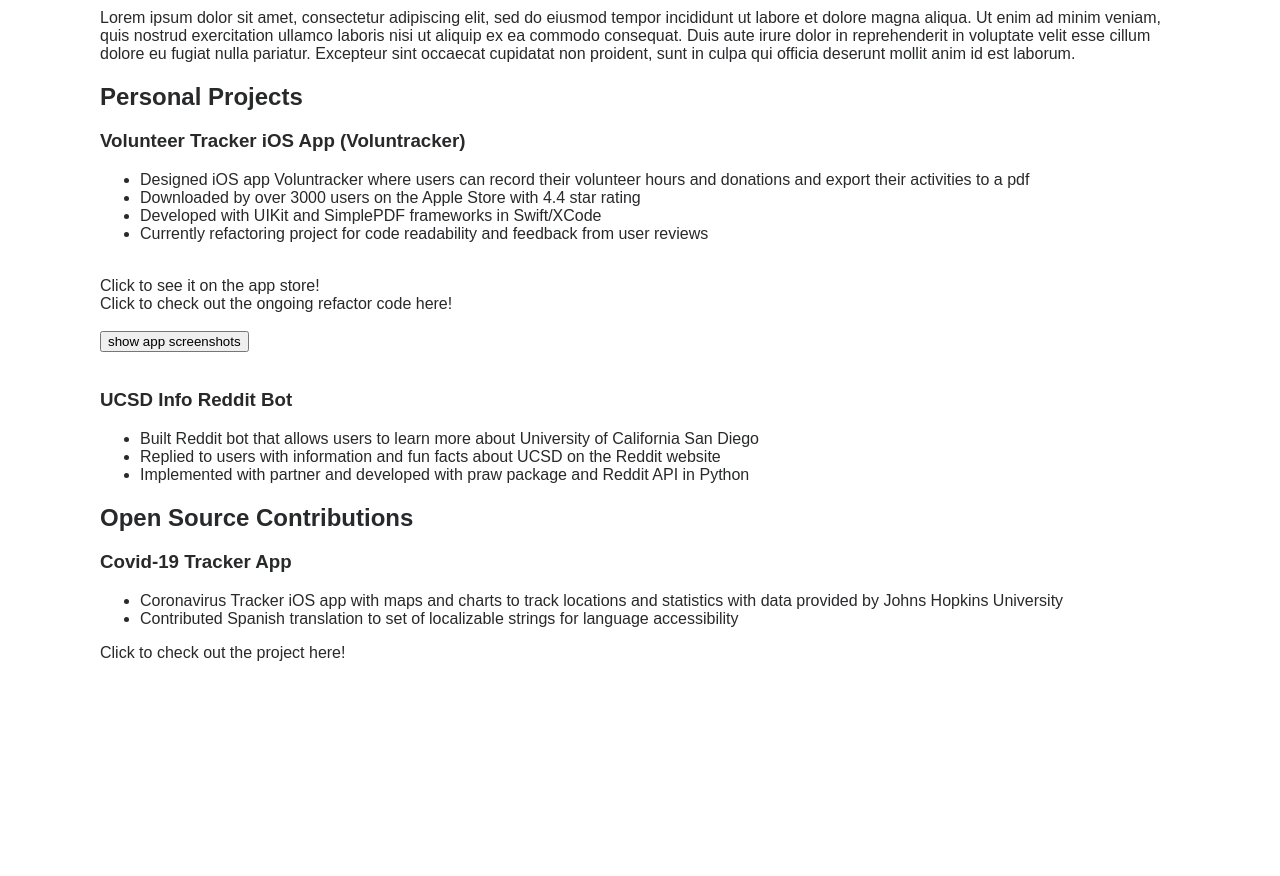
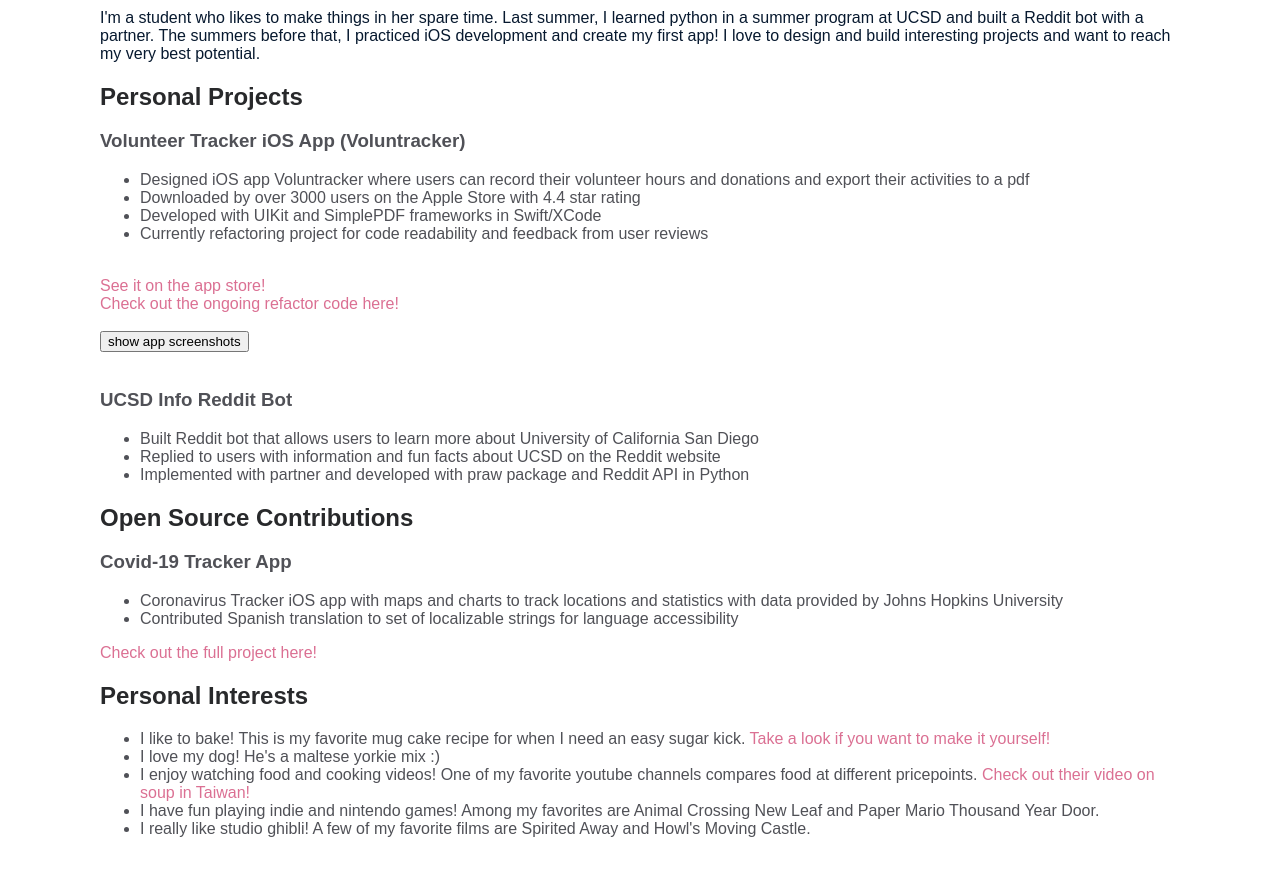
Before and after one commit to ejewik/HTML-CSS-Portfolio-Practice, a plain HTML site: page index.html in a window 1280 px wide. Shown: the part 840-1716 px from the top of the page. Before the commit the page ends 1602 px from the top, so only its background shows below. Drawn offline with nearby package versions, Linux system fonts and the light colour scheme; a script that the page names is missing.

Commit message:
Add interests section and small ui changes
- finalized mvp

```diff
--- a/index.html
+++ b/index.html
@@ -11,8 +11,8 @@
 <body>
     <div class="navbar">
         <a href="index.html">Home</a>
-        <a href="project-page.html">Projects</a>
-        <a href="interest-page.html">Interests</a>
+        <a href="#projects">Projects</a>
+        <a href="#interests">Interests</a>
         <a href="https://github.com/ejewik/" class="right">Github</a>
         <a href="https://www.linkedin.com/in/emily-jewik-65b373195/" class="right">Linkedin</a>
     </div>
@@ -29,8 +29,12 @@
 
         <div id="content">
             <h1>Welcome to my personal portfolio!</h1>
-            <p>Lorem ipsum dolor sit amet, consectetur adipiscing elit, sed do eiusmod tempor incididunt ut labore et dolore magna aliqua. Ut enim ad minim veniam, quis nostrud exercitation ullamco laboris nisi ut aliquip ex ea commodo consequat. Duis aute irure dolor in reprehenderit in voluptate velit esse cillum dolore eu fugiat nulla pariatur. Excepteur sint occaecat cupidatat non proident, sunt in culpa qui officia deserunt mollit anim id est laborum.</p>
-            <h2>Personal Projects</h2>
+            <p>I'm a student who likes to make things in her spare time. Last summer, I learned python
+                in a summer program at UCSD and built a Reddit bot with a partner. The summers before that,
+                I practiced iOS development and create my first app! I love to design and build interesting
+                projects and want to reach my very best potential.
+            </p>
+            <h2 id="projects">Personal Projects</h2>
             <h3>Volunteer Tracker iOS App (Voluntracker) </h3>
             <ul>
                 <li>Designed iOS app Voluntracker where users can record their volunteer hours and donations and export their activities to a pdf</li>
@@ -39,9 +43,9 @@
                 <li>Currently refactoring project for code readability and feedback from user reviews</li>
             </ul>
             <br>
-            <a href="https://apps.apple.com/us/app/voluntracker-hours-donation/id1424421012">Click to see it on the app store!</a>
+            <a href="https://apps.apple.com/us/app/voluntracker-hours-donation/id1424421012">See it on the app store!</a>
             <br>
-            <a href="https://github.com/ejewik/voluntracker-app">Click to check out the ongoing refactor code here!</a>
+            <a href="https://github.com/ejewik/voluntracker-app">Check out the ongoing refactor code here!</a>
             <br>
             <br>
             <button id="showButton" onclick="showScreenshots()">show app screenshots</button>
@@ -65,7 +69,24 @@
                 <li>Coronavirus Tracker iOS app with maps and charts to track locations and statistics with data provided by Johns Hopkins University</li>
                 <li>Contributed Spanish translation to set of localizable strings for language accessibility</li>
             </ul>
-            <a href="https://github.com/mhdhejazi/CoronaTracker">Click to check out the project here!</a>
+            <a href="https://github.com/mhdhejazi/CoronaTracker">Check out the full project here!</a>
+            <h2 id="interests">Personal Interests</h2>
+            <ul>
+                <li>I like to bake! This is my favorite mug cake recipe for when I need an easy sugar kick.
+                    <a href="https://www.tablefortwoblog.com/the-moistest-chocolate-mug-cake/">Take a look if you want to make it yourself!</a>
+                </li>
+                <li>I love my dog! He's a maltese yorkie mix :)</li>
+                <li>I enjoy watching food and cooking videos! One of my favorite youtube channels compares
+                    food at different pricepoints.
+                    <a href="https://www.youtube.com/watch?v=xscOXwsaGLQ&list=PL5vtqDuUM1DmXwYYAQcyUwtcalp_SesZD&index=13">Check out their video on soup in Taiwan!</a>
+                </li>
+                <li>I have fun playing indie and nintendo games! Among my favorites are Animal Crossing New
+                    Leaf and Paper Mario Thousand Year Door.
+                </li>
+                <li>I really like studio ghibli! A few of my favorite films are Spirited Away and Howl's
+                    Moving Castle.
+                </li>
+            </ul>
         </div>
 
         <script>
--- a/resources/css/index.css
+++ b/resources/css/index.css
@@ -53,13 +53,33 @@ body {
     padding: 100px;
 }
 
+#content h1 {
+    color: #07192f
+}
+
+#content h2 {
+    color: #28292b;
+}
+
+#content h3 {
+    color: #505157;
+}
+
+#content ul {
+    color: #505157
+}
+
 #content img {
     padding-right: 10px;
     text-align: center;
 }
 
+#content p {
+    color: #07192f
+}
+
 #content a {
-    color: #28292b;
+    color: palevioletred;
     text-decoration: none;
 }
 
```
